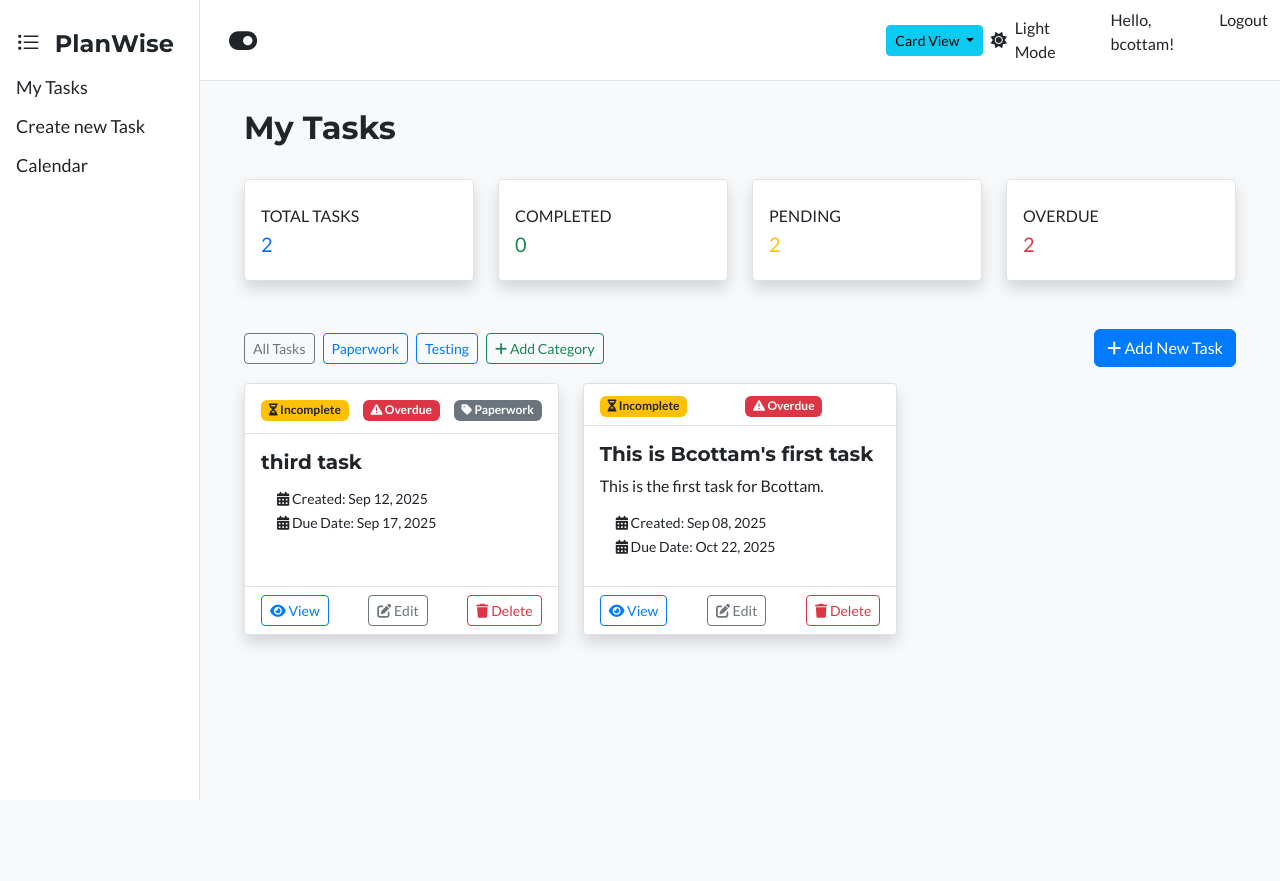
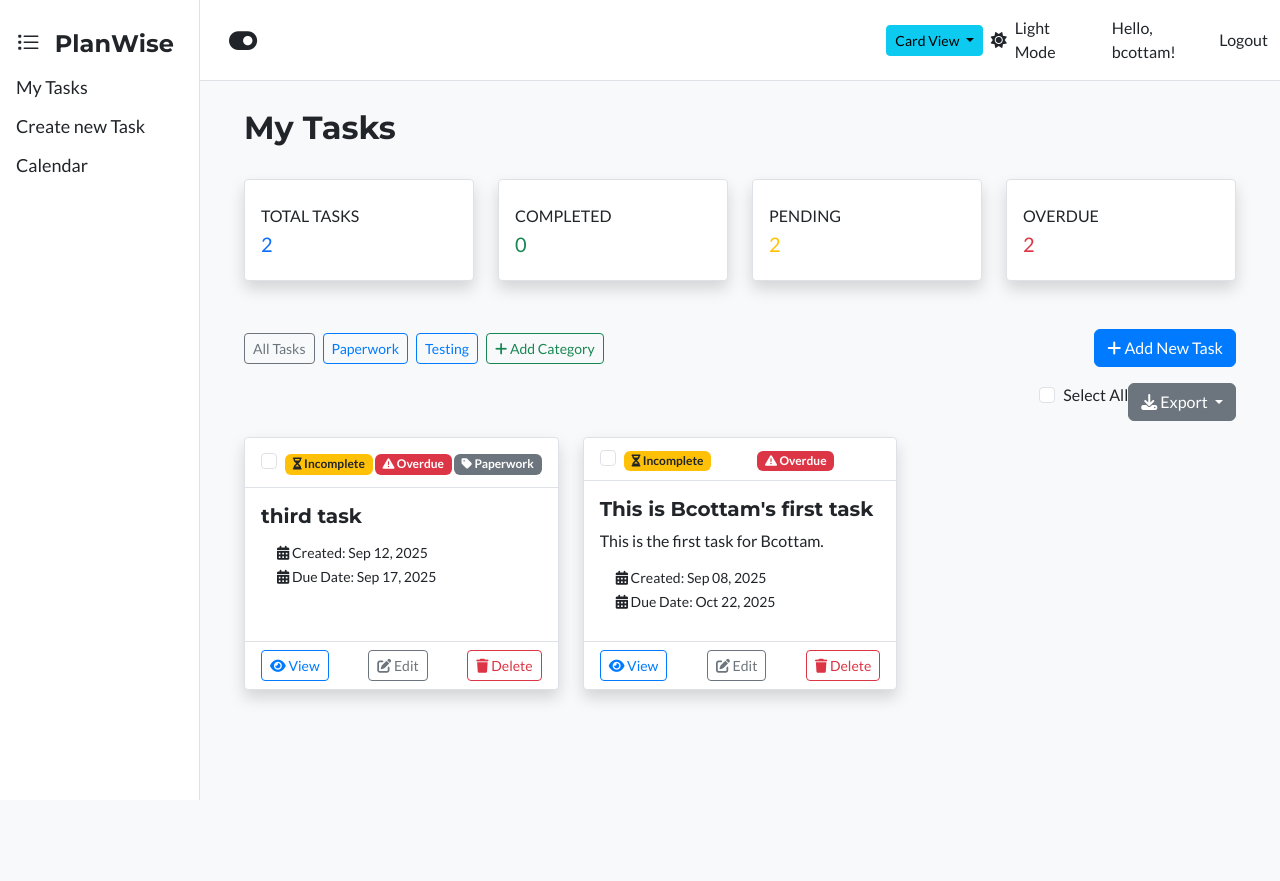
Before and after one commit to Brycott/WEB_4800_PlanWise_Project, a Django app: page / in a window 1280 px wide. Run offline with Django 5.2, Linux system fonts and the light colour scheme; a user stored in the database is signed in; data comes from the database, SQL or seed files in the repository; both versions use the stored data as it was after the commit; some libraries are stand-ins or nearby versions.

Commit message:
Started export feature

```diff
--- a/PlanWise/Templates/base.html
+++ b/PlanWise/Templates/base.html
@@ -62,6 +62,7 @@
                                 <span id="theme-label" class="ms-2"></span>
                             </a>
                         </li>
+                        <div class="d-flex align-items-center">
                         <li class="nav-item">
                             <span class="navbar-text me-2">Hello, {{ user.username }}!</span>
                         </li>
@@ -72,6 +73,7 @@
                                 <button type="submit" class="nav-link btn btn-link" style="padding:0;">Logout</button>
                             </form>
                         </li>
+                        </div>
                     {% else %}
                         <li class="nav-item">
                             <a class="nav-link" href="{% url 'login' %}">Login</a>
--- /dev/null
+++ b/PlanWise/requirements.txt
@@ -0,0 +1,2 @@
+reportlab
+lxml
--- a/PlanWise/tasks/templates/tasks/task_list.html
+++ b/PlanWise/tasks/templates/tasks/task_list.html
@@ -80,11 +80,39 @@
 
     {% if tasks %}
     <!-- Card View -->
+    <form id="export-form" method="post" action="{% url 'tasks:export_tasks' %}">
+        {% csrf_token %}
+        <div class="d-flex justify-content-end mb-3">
+            <div class="form-check">
+                <input class="form-check-input" type="checkbox" id="select-all">
+                <label class="form-check-label" for="select-all">Select All</label>
+            </div>
+            <div class="btn-group">
+
+                <button type="button" class="btn btn-secondary dropdown-toggle" data-bs-toggle="dropdown" aria-expanded="false">
+
+                    <i class="fas fa-download"></i> Export
+
+                </button>
+
+                <ul class="dropdown-menu">
+
+                    <li><button type="submit" name="format" value="pdf" class="dropdown-item">PDF</button></li>
+
+                    <li><button type="submit" name="format" value="svg" class="dropdown-item">SVG</button></li>
+
+                </ul>
+
+            </div>
+        </div>
         <div id="cardView" class="row">
         {% for task in tasks %}
             <div class="col-md-6 col-lg-4 mb-4">
                 <div class="card shadow h-100 {% if task.completed %}border-success{% endif %}">
                     <div class="card-header bg-light d-flex justify-content-between align-items-center">
+                        <div class="form-check">
+                            <input class="form-check-input task-checkbox" type="checkbox" name="task_ids" value="{{ task.id }}">
+                        </div>
                         <div class="d-flex align-items-center justify-content-between w-100">
                             <div>
                             {% if task.is_completed %}
@@ -174,6 +202,7 @@
         <table class="table table-striped">
             <thead>
                 <tr>
+                    <th><input class="form-check-input" type="checkbox" id="select-all-list"></th>
                     <th>Title</th>
                     <th>Description</th>
                     <th>Category</th>
@@ -186,6 +215,7 @@
             <tbody>
                 {% for task in tasks %}
                 <tr>
+                    <td><input class="form-check-input task-checkbox" type="checkbox" name="task_ids" value="{{ task.id }}"></td>
                     <td>
                         {{ task.title }}
 
@@ -234,6 +264,39 @@
     </div>
 
 <script>
+document.addEventListener('DOMContentLoaded', function() {
+    const selectAll = document.getElementById('select-all');
+    const selectAllList = document.getElementById('select-all-list');
+    const taskCheckboxes = document.querySelectorAll('.task-checkbox');
+
+    function syncCheckboxes(source) {
+        if (source.id === 'select-all') {
+            selectAllList.checked = source.checked;
+        } else {
+            selectAll.checked = source.checked;
+        }
+        taskCheckboxes.forEach(checkbox => {
+            checkbox.checked = source.checked;
+        });
+    }
+
+    selectAll.addEventListener('change', function() {
+        syncCheckboxes(this);
+    });
+
+    selectAllList.addEventListener('change', function() {
+        syncCheckboxes(this);
+    });
+
+    taskCheckboxes.forEach(checkbox => {
+        checkbox.addEventListener('change', function() {
+            if (!this.checked) {
+                selectAll.checked = false;
+                selectAllList.checked = false;
+            }
+        });
+    });
+});
 function showCardView() {
     document.getElementById('cardView').classList.remove('d-none');
     document.getElementById('listView').classList.add('d-none');
--- a/PlanWise/tasks/urls.py
+++ b/PlanWise/tasks/urls.py
@@ -14,6 +14,7 @@ urlpatterns = [
     path('categories/', views.CategoryListView.as_view(), name='category_list'),
     path('categories/<int:pk>/update/', views.CategoryUpdateView.as_view(), name='category_update'),
     path('categories/<int:pk>/delete/', views.CategoryDeleteView.as_view(), name='category_delete'),
-    path('category/<int:category_id>/', views.task_by_category, name='tasks_by_category'),
+    path('export/', views.export_tasks, name='export_tasks'),
+    path('category/<int:category_id>/tasks/', views.task_by_category, name='tasks_by_category'),
     path('calendar/', views.calendar_view, name='task_calendar'),
 ]
--- a/PlanWise/tasks/views.py
+++ b/PlanWise/tasks/views.py
@@ -1,6 +1,68 @@
 from django.http import HttpResponseRedirect
 from django.urls import reverse
+from django.http import HttpResponse
+from reportlab.pdfgen import canvas
+from reportlab.lib.pagesizes import letter
+from reportlab.lib.units import inch
+from lxml import etree
+from django.views.generic import ListView, DetailView, CreateView, UpdateView, DeleteView
+from django.urls import reverse_lazy
+from .models import Task, Category
+from .forms import TaskForm, CategoryForm
+from django.contrib.auth.mixins import LoginRequiredMixin
+from django.utils import timezone
 from django.shortcuts import render, get_object_or_404, redirect
+
+def generate_svg(tasks):
+    response = HttpResponse(content_type='image/svg+xml')
+    response['Content-Disposition'] = 'attachment; filename="tasks.svg"'
+
+    svg = etree.Element("svg", width="500", height=str(len(tasks) * 30 + 50))
+    etree.SubElement(svg, "text", x="10", y="20").text = "Selected Tasks"
+
+    y = 40
+    for task in tasks:
+        etree.SubElement(svg, "text", x="10", y=str(y)).text = f"- {task.title}"
+        y += 20
+
+    response.write(etree.tostring(svg, pretty_print=True))
+    return response
+
+def generate_pdf(tasks):
+    response = HttpResponse(content_type='application/pdf')
+    response['Content-Disposition'] = 'attachment; filename="tasks.pdf"'
+
+    p = canvas.Canvas(response, pagesize=letter)
+    width, height = letter
+
+    p.drawString(inch, height - inch, "Selected Tasks")
+
+    y = height - 1.5 * inch
+    for task in tasks:
+        p.drawString(inch, y, f"- {task.title}")
+        y -= 0.25 * inch
+
+    p.showPage()
+    p.save()
+
+    return response
+
+def export_tasks(request):
+    if request.method == 'POST':
+        task_ids = request.POST.getlist('task_ids')
+        format = request.POST.get('format')
+
+        if not task_ids:
+            return redirect('tasks:task_list')
+
+        tasks = Task.objects.filter(id__in=task_ids)
+
+        if format == 'pdf':
+            return generate_pdf(tasks)
+        elif format == 'svg':
+            return generate_svg(tasks)
+
+    return redirect('tasks:task_list')
 from django.contrib.auth.mixins import LoginRequiredMixin
 from django.views.generic import ListView, DetailView, CreateView, UpdateView, DeleteView
 from django.urls import reverse_lazy
```
Also changed, not shown: PlanWise/db.sqlite3, PlanWise/tasks/templates/tasks/tasks_by_category.html (line endings or trailing spaces). Lines whose indentation alone changed are shown as unchanged.
